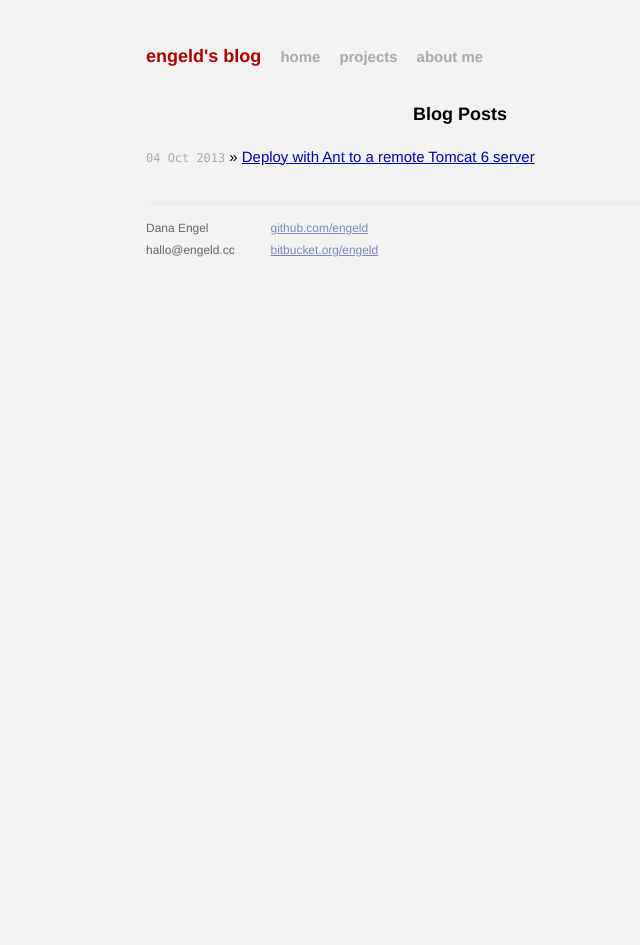
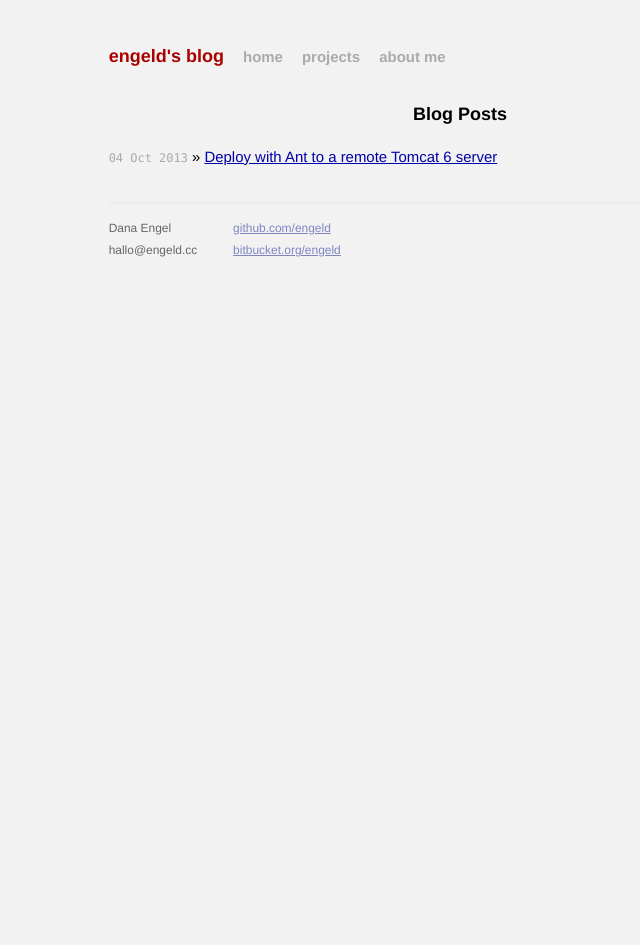
Before and after one commit to engeld/engeld.github.com, a Jekyll site: the page built from index.html, in a window 1280 px wide. Shown: the whole page, without its empty margins (180-820 px from the left). Built offline with Jekyll 4.4.1, drawn with Linux system fonts in a browser that asks for light colours; Markdown is read by kramdown in place of the engine named in the settings.

Commit message:
remove unnecessary whitespaces and add more width

```diff
--- a/css/main.css
+++ b/css/main.css
@@ -1,7 +1,5 @@
 /*****************************************************************************/
-/*
 /* Common
-/*
 /*****************************************************************************/
 
 /* Global Reset */
@@ -52,11 +50,10 @@ ul.posts span {
 /*****************************************************************************/
 /* Site
 /*****************************************************************************/
-
 .site {
   font-size: 115%;
   text-align: justify;
-  width: 42em;
+  width: 47em;
   margin: 3em auto 2em;
   line-height: 1.5em;
 }
```
